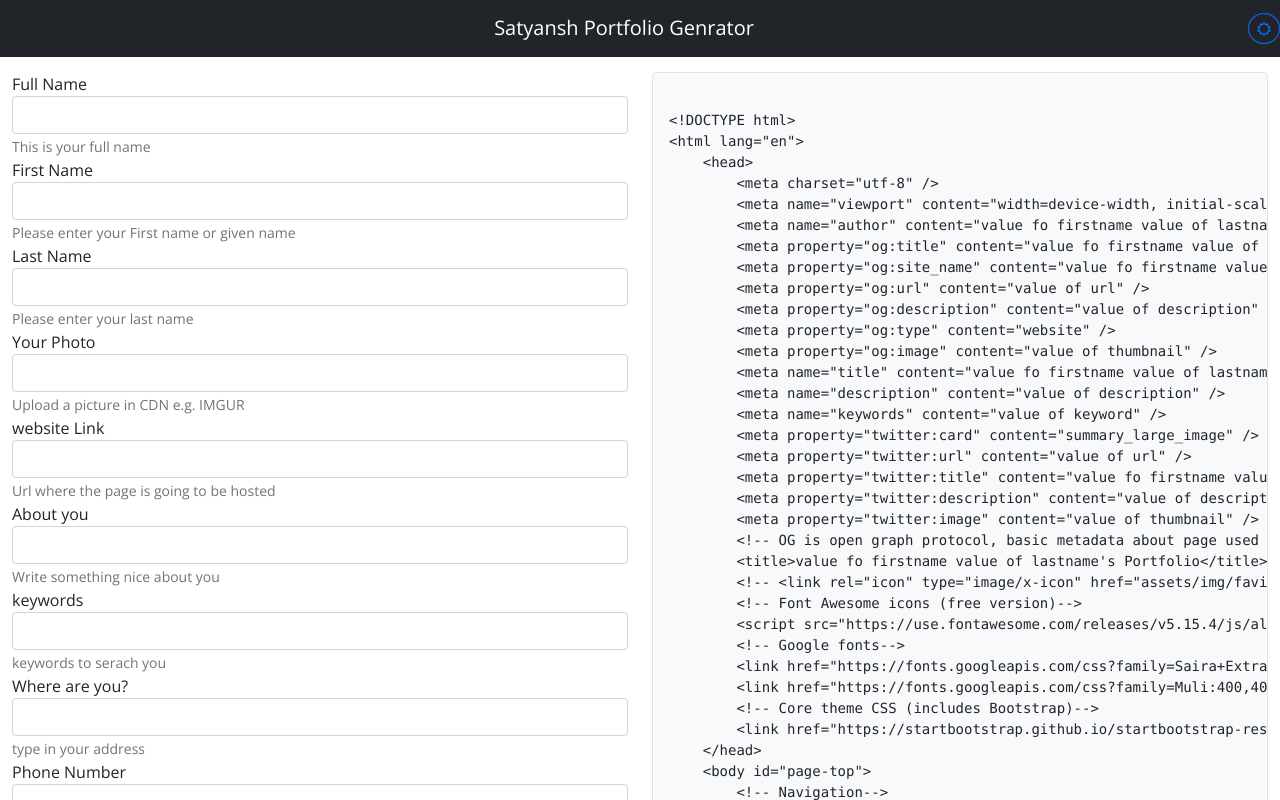
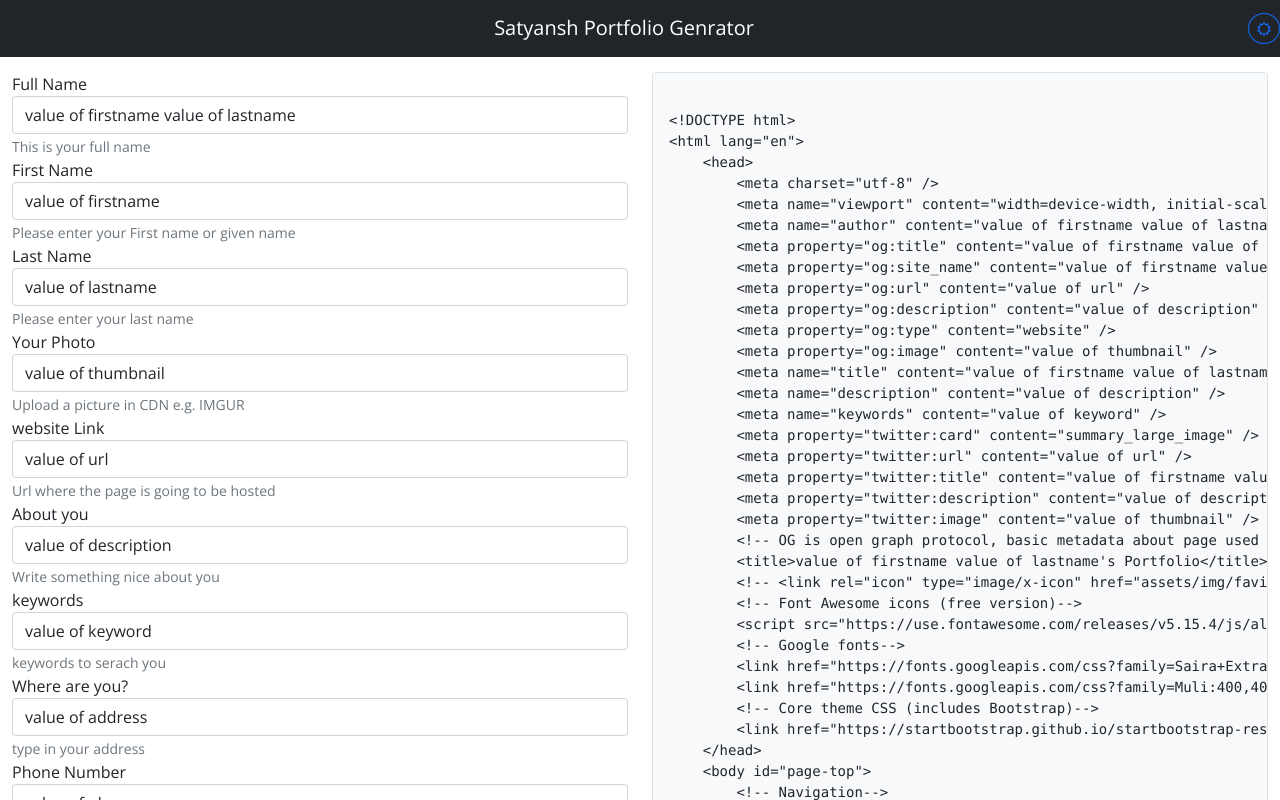
Before and after one commit to satyansh-sagar/react-bootcamp-dec2021, a React (Create React App) app: page / in a window 1280 px wide. Shown: the top 800 px of the page. Built offline with nearby package versions, Linux system fonts and the light colour scheme.

Commit message:
Fixed laoding issues and passing data in components

```diff
--- a/src/components/App.js
+++ b/src/components/App.js
@@ -7,7 +7,7 @@ class App extends Component {
   state = {
     Dark: true,
     FormData: {
-      Firstname: "value fo firstname",
+      Firstname: "value of firstname",
       Lastname: "value of lastname",
       Thumbnail: "value of thumbnail",
       URL: "value of url",
@@ -25,7 +25,14 @@ class App extends Component {
     })
   };
 
-  handleChange = () => {};
+  handleChange = (e) => {
+    this.setState({
+      FormData:{
+        ...this.state.FormData,
+        [e.target.name]: e.target.value
+      }
+    })
+  };
 
   render() {
     return (
@@ -44,6 +51,7 @@ class App extends Component {
                FormData={{
                  Fullname:`${this.state.FormData.Firstname} ${this.state.FormData.Lastname}`,
                  ...this.state.FormData}}
+                 onChange={this.handleChange}
                  ></Form></div>
               <div className="col-12 col-sm-6"><Code {...this.state.FormData} Fullname={`${this.state.FormData.Firstname} ${this.state.FormData.Lastname}`}></Code></div>
             </div>
--- a/src/components/Form.js
+++ b/src/components/Form.js
@@ -19,9 +19,11 @@ const Form = ({FormData, onChange}) => {
                 fd => <FormGroup
                 key={fd}
                 Label={Desc[fd][1]}
-                Type={Desc[fd][0]}
+                Type={Desc[fd][1]}
+                Id={fd}
                 Desc={Desc[fd][2]}
-                onChange={onChange}
+                Value={FormData[fd]}
+                onChange={fd === "Fullname" ? () => {} : onChange}
                 ></FormGroup>
                 )}
         </div>
```
